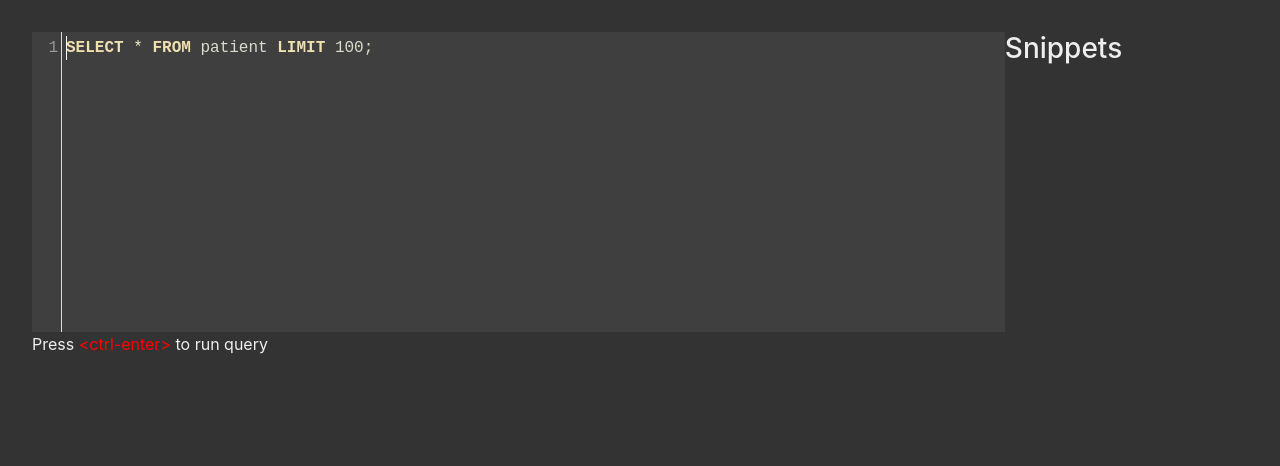
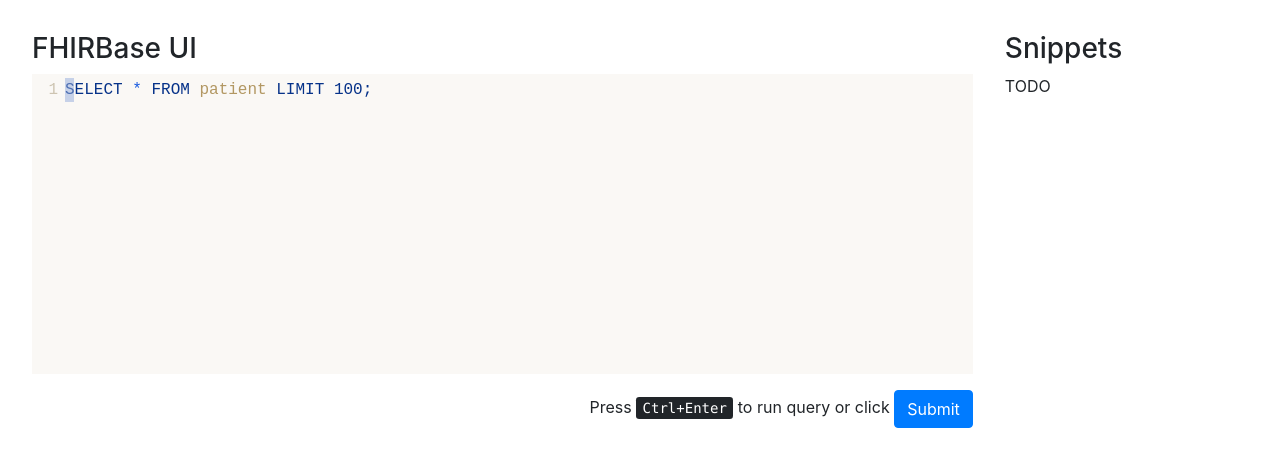
Before and after one commit to fhirbase/fhirbase, a plain HTML site: page web/index.html in a window 1280 px wide. Drawn offline with nearby package versions, Linux system fonts and the light colour scheme.

Commit message:
more progess on web ui

```diff
--- a/ui/app.css
+++ /dev/null
@@ -1,29 +0,0 @@
-#container {
-  display: flex;
-  flex-direction: row;
-}
-
-#left {
-  display: flex;
-  flex-direction: column;
-  flex-grow: 1;
-}
-
-#menu {
-}
-#editor {
-  height: 300px;
-}
-#right {
-  width: 20%;
-  flex-grow: 0;
-}
-
-#hint {
-}
-body {
-    background: #333;
-    color: #eee;
-    padding: 2em;
-}
-.CodeMirror { height: 100%; }
--- /dev/null
+++ b/web/app.css
@@ -0,0 +1,53 @@
+#container {
+  display: flex;
+  flex-direction: row;
+}
+
+#left {
+  display: flex;
+  flex-direction: column;
+  flex-grow: 1;
+  max-width: 80%;
+  margin-right: 2em;
+}
+
+#results table th, #results table td, #results table td pre {
+  font-size: 12px;
+  font-family: monospace;
+}
+
+#results td, #results th {
+  vertical-align: top;
+}
+
+#results {
+  overflow: hidden;
+}
+
+#menu {
+}
+
+#menu h3 {
+}
+
+#editor {
+  height: 300px;
+
+}
+
+#right {
+  width: 20%;
+  flex-grow: 0;
+}
+
+#hint {
+  margin: 1em 0;
+  display: flex;
+  justify-content: flex-end;
+
+}
+
+body {
+  padding: 2em;
+}
+.CodeMirror { height: 100%; }
--- a/ui/app.js
+++ b/web/app.js
@@ -29,7 +29,8 @@ window.onload = function() {
       })
       .then(json => {
         console.log("Got results", json);
-        let tbl = "<table><thead><tr>";
+        let tbl =
+          '<h3>Results</h3><table class="table table-striped table-bordered table-sm"><thead><tr>';
 
         json.columns.forEach(clmn => {
           tbl += "<th>" + clmn.Name + "</th>";
@@ -53,9 +54,13 @@ window.onload = function() {
     return false;
   }
 
+  window.submitQuery = () => {
+    runQuery(window.editor);
+  };
+
   window.editor = CodeMirror(document.getElementById("editor"), {
     mode: mime,
-    theme: "zenburn",
+    theme: "duotone-light",
     indentWithTabs: true,
     smartIndent: true,
     lineNumbers: true,
--- a/ui/index.html
+++ b/web/index.html
@@ -1,12 +1,12 @@
 <html>
   <head>
     <meta charset="utf-8">
-    <title>fhirbase</title>
+    <title>FHIRBase UI</title>
     <link rel="stylesheet" href="https://stackpath.bootstrapcdn.com/bootstrap/4.1.3/css/bootstrap.min.css" integrity="sha384-MCw98/SFnGE8fJT3GXwEOngsV7Zt27NXFoaoApmYm81iuXoPkFOJwJ8ERdknLPMO" crossorigin="anonymous">
     <link rel="stylesheet" href="https://cdnjs.cloudflare.com/ajax/libs/codemirror/5.40.0/codemirror.css">
     <link rel="stylesheet" href="https://cdnjs.cloudflare.com/ajax/libs/codemirror/5.40.0/addon/hint/show-hint.css">
     <link rel="stylesheet" href="https://cdnjs.cloudflare.com/ajax/libs/codemirror/5.40.0/addon/lint/lint.min.css">
-    <link rel="stylesheet" href="https://cdnjs.cloudflare.com/ajax/libs/codemirror/5.40.0/theme/zenburn.css">
+    <link rel="stylesheet" href="https://cdnjs.cloudflare.com/ajax/libs/codemirror/5.40.0/theme/duotone-light.css">
     <link rel="stylesheet" href="app.css">
   </head>
   <body>
@@ -20,16 +20,28 @@
 
     <div id="container">
       <div id="left">
-        <div id="editor" class="cm-s-zenburn">
+        <div id="menu">
+          <h3>FHIRBase UI</h3>
         </div>
-        <div id="hint">Press <span style="color:red;">&lt;ctrl-enter&gt;</span> to run query</div>
+
+        <div id="editor">
+        </div>
+
+        <div id="hint">
+          <div>
+            Press <kbd>Ctrl+Enter</kbd> to run query or click
+            <button id="submit" onclick="submitQuery()" type="button" class="btn btn-primary">Submit</button>
+          </div>
+        </div>
 
         <div id="results"></div>
       </div>
 
-        <div id="right">
-          <h3>Snippets</h3>
-        </div>
+      <div id="right">
+        <h3>Snippets</h3>
+
+        <p>TODO</p>
+      </div>
     </div>
     <script src="app.js"></script>
   </body>
```
Also changed, not shown: 1 other file.
